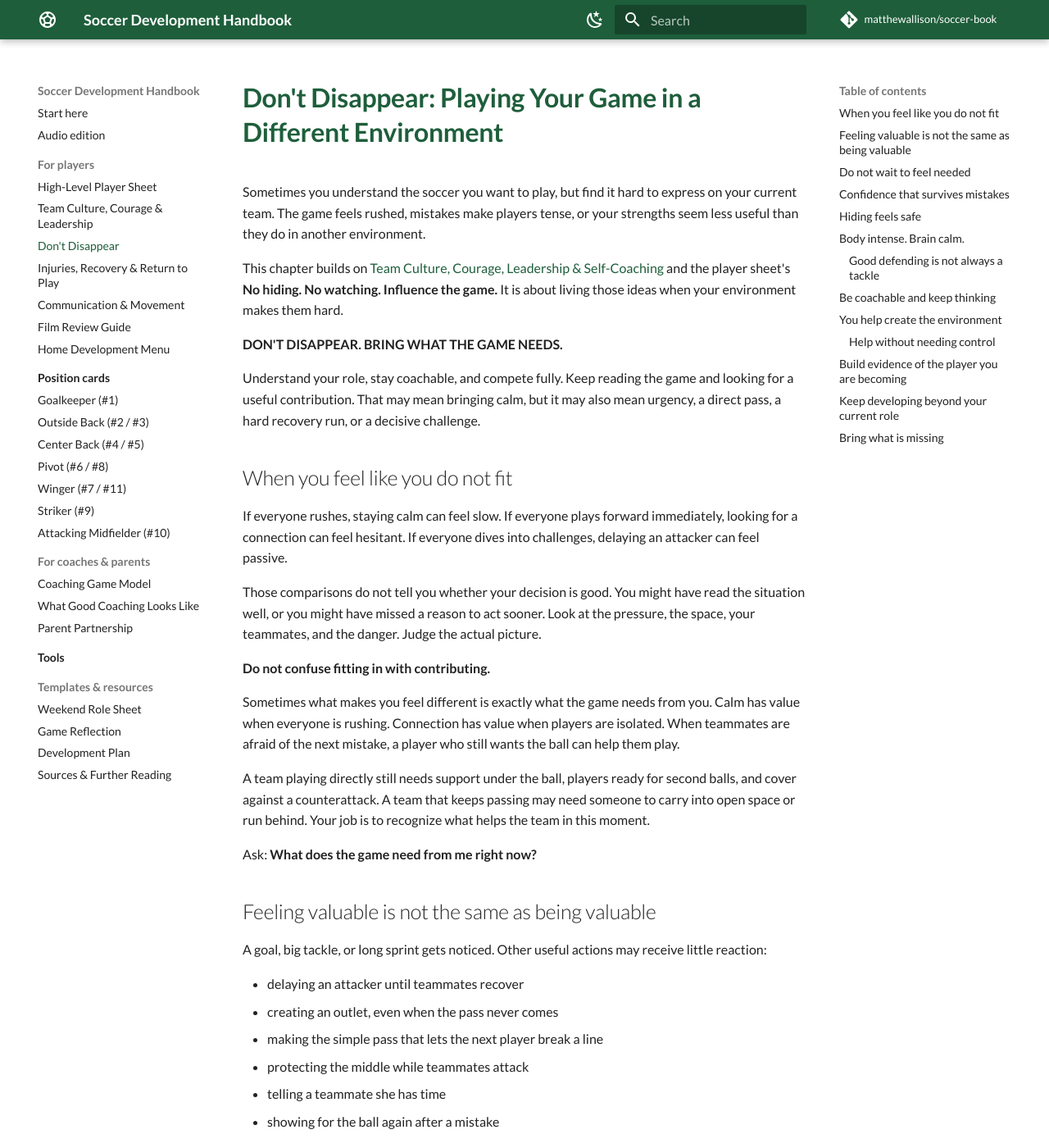
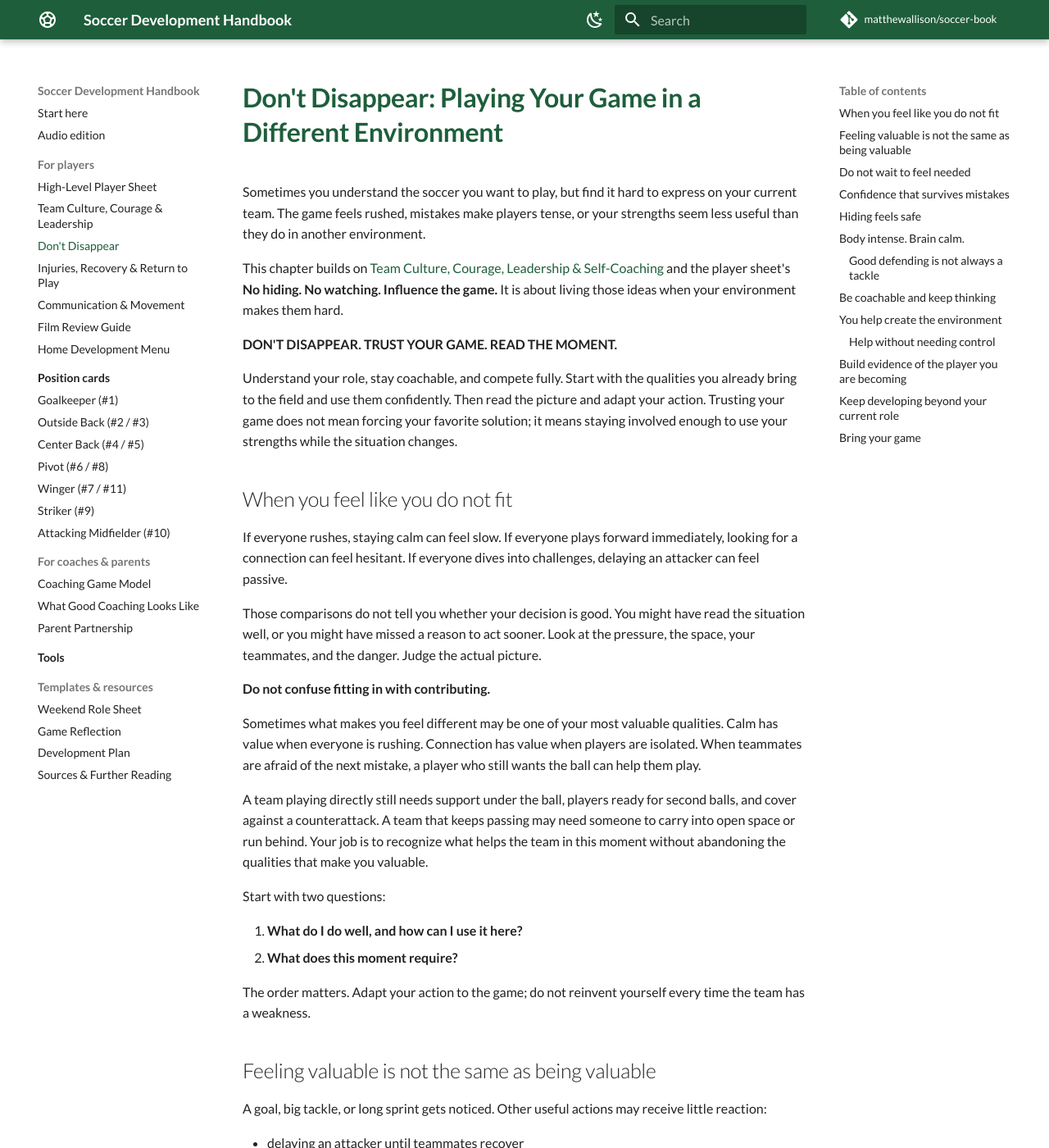
Before and after one commit to matthewallison/soccer-book, an MkDocs documentation site: the page built from docs/dont-disappear.md, in a window 1280 px wide and 1400 px high. Shown: the whole window at 82% size. Built offline with MkDocs 1.6.1 and Material for MkDocs 9.7.7, drawn with Linux system fonts in a browser that asks for light colours; comment, search, counter and statistics services are not loaded; some of the changed text lies outside the part shown.

Commit message:
Center Don't Disappear on trusting strengths and adapting

```diff
--- a/docs/dont-disappear.md
+++ b/docs/dont-disappear.md
@@ -4,9 +4,9 @@ Sometimes you understand the soccer you want to play, but find it hard to expres
 
 This chapter builds on [Team Culture, Courage, Leadership & Self-Coaching](team-culture-and-leadership.md) and the player sheet's **No hiding. No watching. Influence the game.** It is about living those ideas when your environment makes them hard.
 
-**DON'T DISAPPEAR. BRING WHAT THE GAME NEEDS.**
+**DON'T DISAPPEAR. TRUST YOUR GAME. READ THE MOMENT.**
 
-Understand your role, stay coachable, and compete fully. Keep reading the game and looking for a useful contribution. That may mean bringing calm, but it may also mean urgency, a direct pass, a hard recovery run, or a decisive challenge.
+Understand your role, stay coachable, and compete fully. Start with the qualities you already bring to the field and use them confidently. Then read the picture and adapt your action. Trusting your game does not mean forcing your favorite solution; it means staying involved enough to use your strengths while the situation changes.
 
 ## When you feel like you do not fit
 
@@ -16,11 +16,16 @@ Those comparisons do not tell you whether your decision is good. You might have
 
 **Do not confuse fitting in with contributing.**
 
-Sometimes what makes you feel different is exactly what the game needs from you. Calm has value when everyone is rushing. Connection has value when players are isolated. When teammates are afraid of the next mistake, a player who still wants the ball can help them play.
+Sometimes what makes you feel different may be one of your most valuable qualities. Calm has value when everyone is rushing. Connection has value when players are isolated. When teammates are afraid of the next mistake, a player who still wants the ball can help them play.
 
-A team playing directly still needs support under the ball, players ready for second balls, and cover against a counterattack. A team that keeps passing may need someone to carry into open space or run behind. Your job is to recognize what helps the team in this moment.
+A team playing directly still needs support under the ball, players ready for second balls, and cover against a counterattack. A team that keeps passing may need someone to carry into open space or run behind. Your job is to recognize what helps the team in this moment without abandoning the qualities that make you valuable.
 
-Ask: **What does the game need from me right now?**
+Start with two questions:
+
+1. **What do I do well, and how can I use it here?**
+2. **What does this moment require?**
+
+The order matters. Adapt your action to the game; do not reinvent yourself every time the team has a weakness.
 
 ## Feeling valuable is not the same as being valuable
 
@@ -37,7 +42,7 @@ These actions can change a game without producing a highlight. Lack of applause
 
 **Feeling valuable is not the same as being valuable.** Learn to recognize a useful contribution even when nobody points it out. The [Film Review Guide](film-review-guide.md#without-the-ball) helps you see influence away from the ball.
 
-Leadership is not always being the loudest player or making the biggest play. Sometimes it is giving the game something that has been missing.
+Leadership is not always being the loudest player or making the biggest play. Sometimes it is bringing your best qualities consistently when the game around you becomes difficult.
 
 ## Do not wait to feel needed
 
@@ -47,7 +52,7 @@ You may play pickup, futsal, or with a different group and suddenly communicate
 
 Identify the behaviors you can carry back: scanning, showing again, giving information, committing to a decision. Adjust them to your team's roles and the pressure you face. A turn that worked with more time may need to become a quick set and another movement against a faster opponent.
 
-**Do not wait to feel important before you influence the game. Influence the game because you see something the game needs.**
+**Do not wait to feel important before you influence the game. Bring your game into it.**
 
 ## Confidence that survives mistakes
 
@@ -212,16 +217,24 @@ Not every useful soccer environment needs an adult directing it. Coached session
 
 **Your coach shapes your environment. You still own your development.**
 
-## Bring what is missing
+## Bring your game
 
-When the game becomes chaotic, look at the game. What is missing? A passing option? Communication? Patience? Urgency? Width? Depth? Someone willing to receive, delay, or attack?
+When the game becomes chaotic, do not begin by asking how you should become more like everyone else or how you can personally fill every weakness on the team.
 
-Bring that.
+Start with what you do well.
 
-Choose one contribution to practice: showing again after a mistake, offering useful information, staying connected, or recognizing when to delay and when to step. Use it within your role and change your action when the picture changes.
+Can you give the team a clear passing option? See the next play earlier? Connect two players? Control the pace? Communicate useful information? Protect space? Make a teammate's decision easier?
+
+Use those strengths confidently. Then read the moment and adapt.
+
+Sometimes the team may be missing something that is not one of your biggest strengths. Help where you can. Compete. Do your job. Keep developing weaker parts of your game. But do not abandon the qualities that make you valuable just because the environment is missing something else.
+
+**Help with what is missing. Don't become what is missing.**
+
+A good player adapts her actions without abandoning her identity. The same technical, intelligent player may play quickly in one moment, slow the next one down, make a hard recovery run, or choose a direct pass. Adaptation changes the solution, not the player you are trying to become.
 
 You may not receive the pass or get credit. You may choose well and execute poorly. You may discover that your choice was wrong. Learn from it and stay involved.
 
 **STILL ME. LEARN. NEXT PLAY.**
 
-**DON'T DISAPPEAR. BRING WHAT THE GAME NEEDS.**
+**DON'T DISAPPEAR. TRUST YOUR GAME. READ THE MOMENT.**
```
